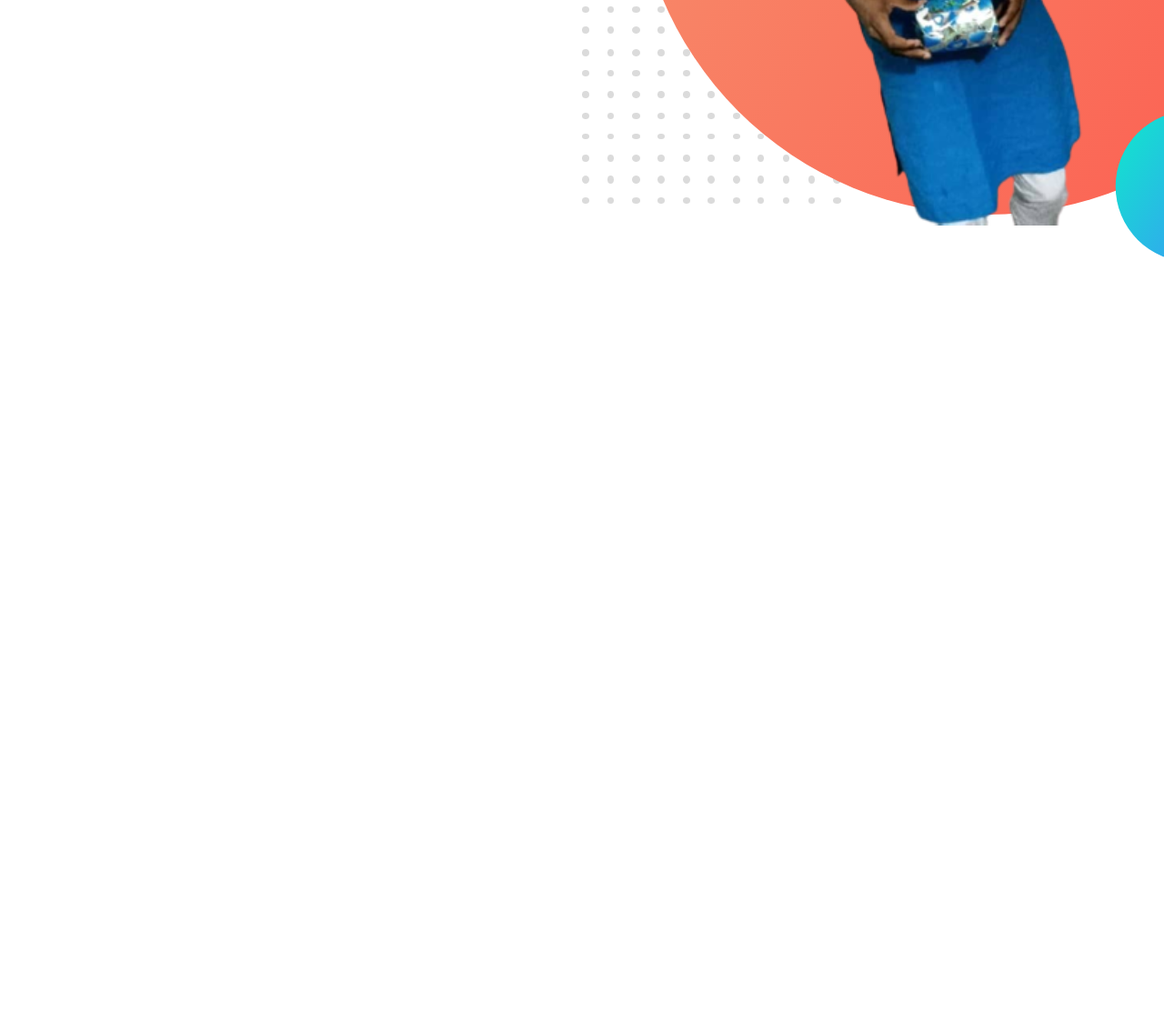
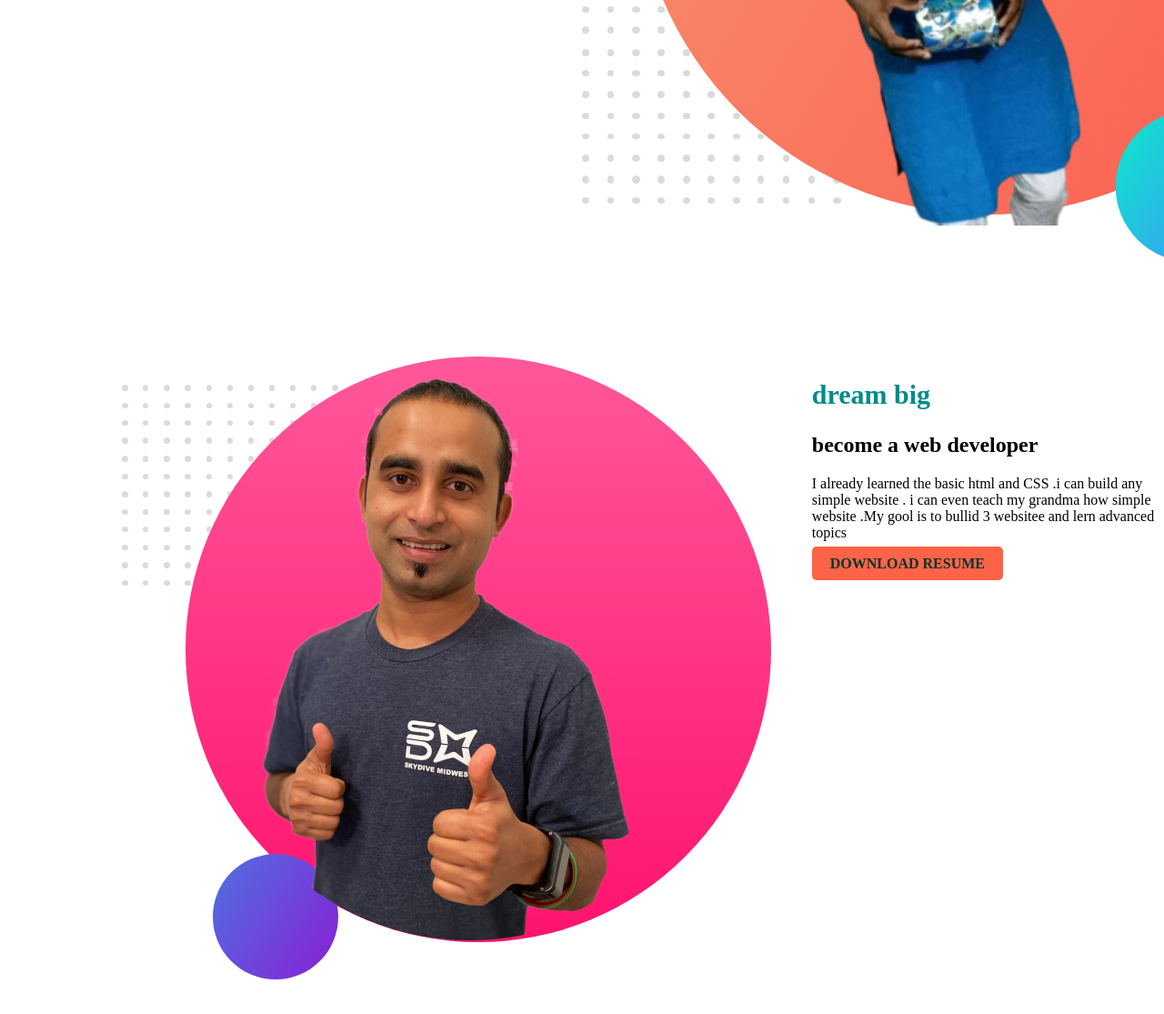
Before and after one commit to abusayeds/my-repository, a plain HTML site: page index.html in a window 1280 px wide. Shown: the part 549-1664 px from the top of the page at 91% size. Before the commit the page ends 849 px from the top, so only its background shows below. Drawn offline with Linux system fonts and the light colour scheme.

Commit message:
added pic

```diff
--- a/index.html
+++ b/index.html
@@ -28,3 +28,16 @@
             <img src="images/sabbir.png" alt="" srcset="">
         </div>
     </section>
+    <section class="dream big">
+        <div class="half-width">
+            <img src="images/jhankar2.png" alt="">
+        </div>
+        <div class="half-width">
+            <h1>dream big </h1>
+            <h2> become a web developer</h2>
+            <p>I already learned the basic html and CSS .i can build any simple website . i can even teach my grandma
+                how simple website .My gool is to bullid 3 websitee and lern advanced topics </p>
+            <a class="link-button" target="-blank" href="">DOWNLOAD RESUME</a>
+        </div>
+
+    </section>
--- a/style.css
+++ b/style.css
@@ -14,6 +14,7 @@
 
 	section {
 	    display: flex;
+	    margin-bottom: 100px;
 	}
 
 	.half-width {
@@ -38,3 +39,7 @@
 	    background-image: url(images/top-banner.png);
 	    background-repeat: no-repeat;
 	}
+
+	.dream-big {
+	    background-image: url(images/dream-bg.png);
+	}
```
